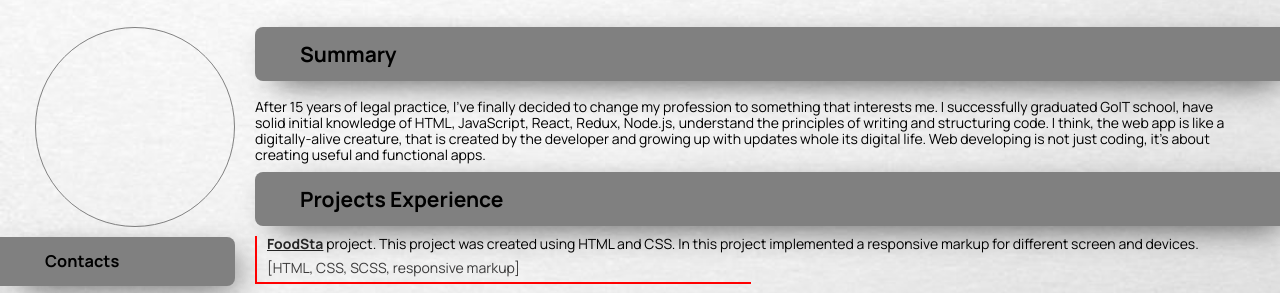
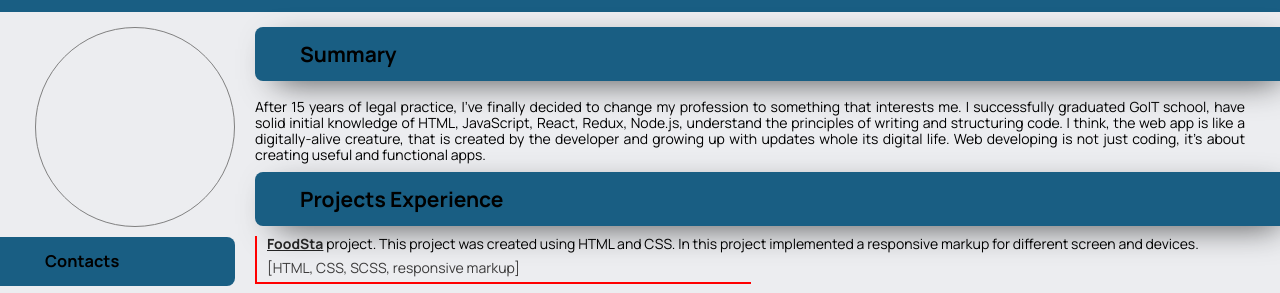
Before and after one commit to OlehBrov/resume, a plain HTML site: page index.html in a window 1280 px wide. Shown: the part 69-362 px from the top of the page. Drawn offline with nearby package versions, Linux system fonts and the light colour scheme.

Commit message:
Update styles.css

```diff
--- a/src/styles/styles.css
+++ b/src/styles/styles.css
@@ -1,9 +1,8 @@
 body {
   font-family: "Manrope", sans-serif;
   font-size: 14px;
-  background-image: url('../images/oie_8WcwDxQAzX8i.jpg');
-  background-repeat: no-repeat;
-  background-size: cover;
+
+  background-color: #ecedf0;
 }
 h1,
 h2,
@@ -33,6 +32,7 @@ header {
   flex-direction: column;
   padding: 15px 35px;
   align-items: end;
+  background: #195e83;
 }
 .header_heading {
   margin: 0;
@@ -45,10 +45,8 @@ header {
 
 .left_side {
   width: 45%;
-  /* padding: 0 30px; */
 }
 .right_side {
-  /* padding: 0 30px; */
   margin-left: 20px;
 }
 .skills_section,
@@ -63,23 +61,29 @@ header {
   margin-bottom: 10px;
 }
 .heading {
-  box-shadow: 10px 10px 34px -11px rgba(0, 0, 0, 0.75);
+  box-shadow: 10px 10px 34px -11px #195e83(0, 0, 0, 0.75);
   border-radius: 0px 8px 8px 0px;
-  background-color: gray;
+  background-color: #195e83;
   margin-left: -35px;
   padding: 15px 45px;
   margin-bottom: 10px;
 }
 .right_heading {
+  position: relative;
+
   box-shadow: 10px 10px 34px -11px rgba(0, 0, 0, 0.75);
+
   border-radius: 8px 0px 0px 8px;
-  background-color: gray;
+  background-color: #195e83;
   margin-right: -35px;
   padding: 15px 45px;
   margin-bottom: 10px;
 }
+
+
 .summary_text{
   padding: 8px 0px;
+  text-align: justify;
 }
 
 svg{
```
